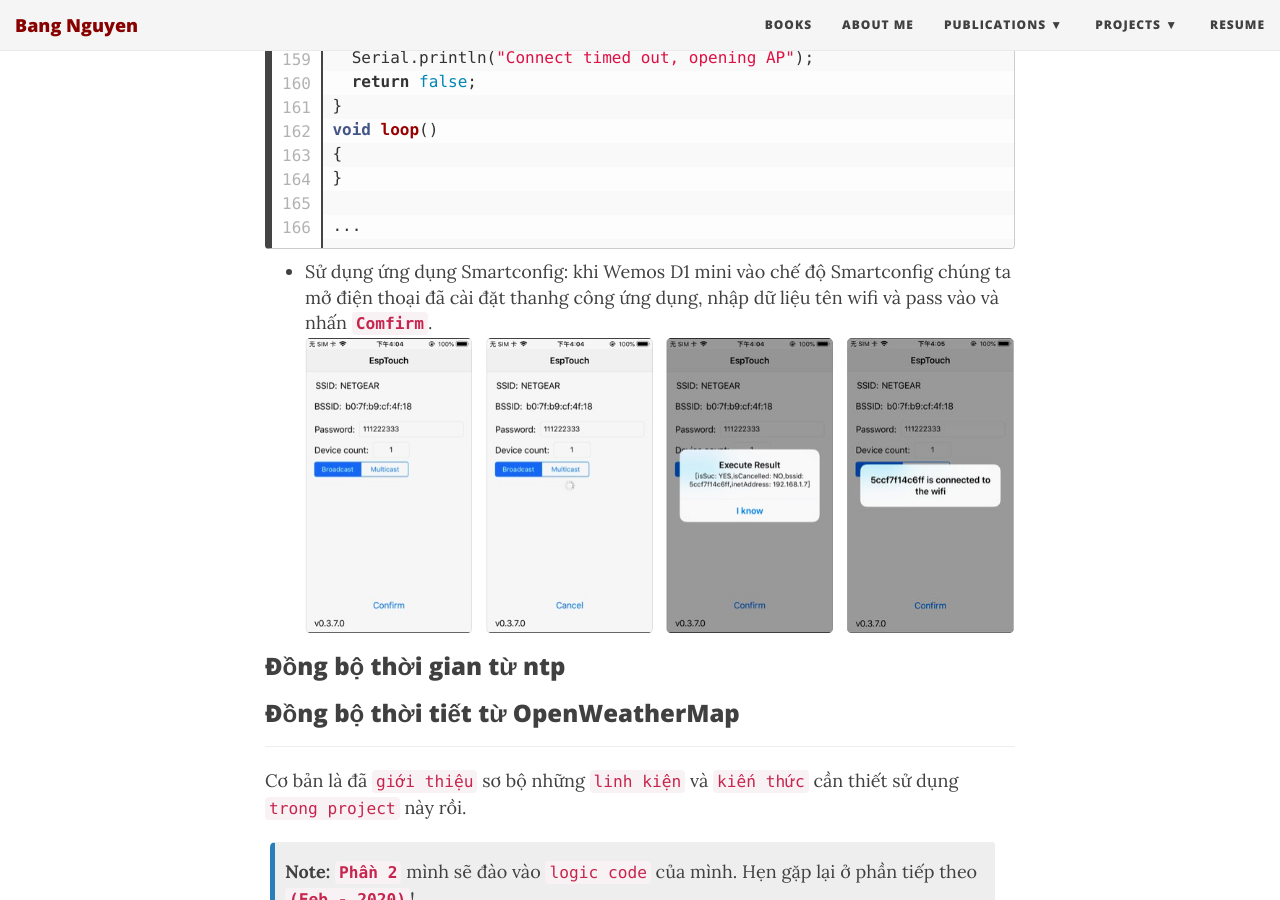
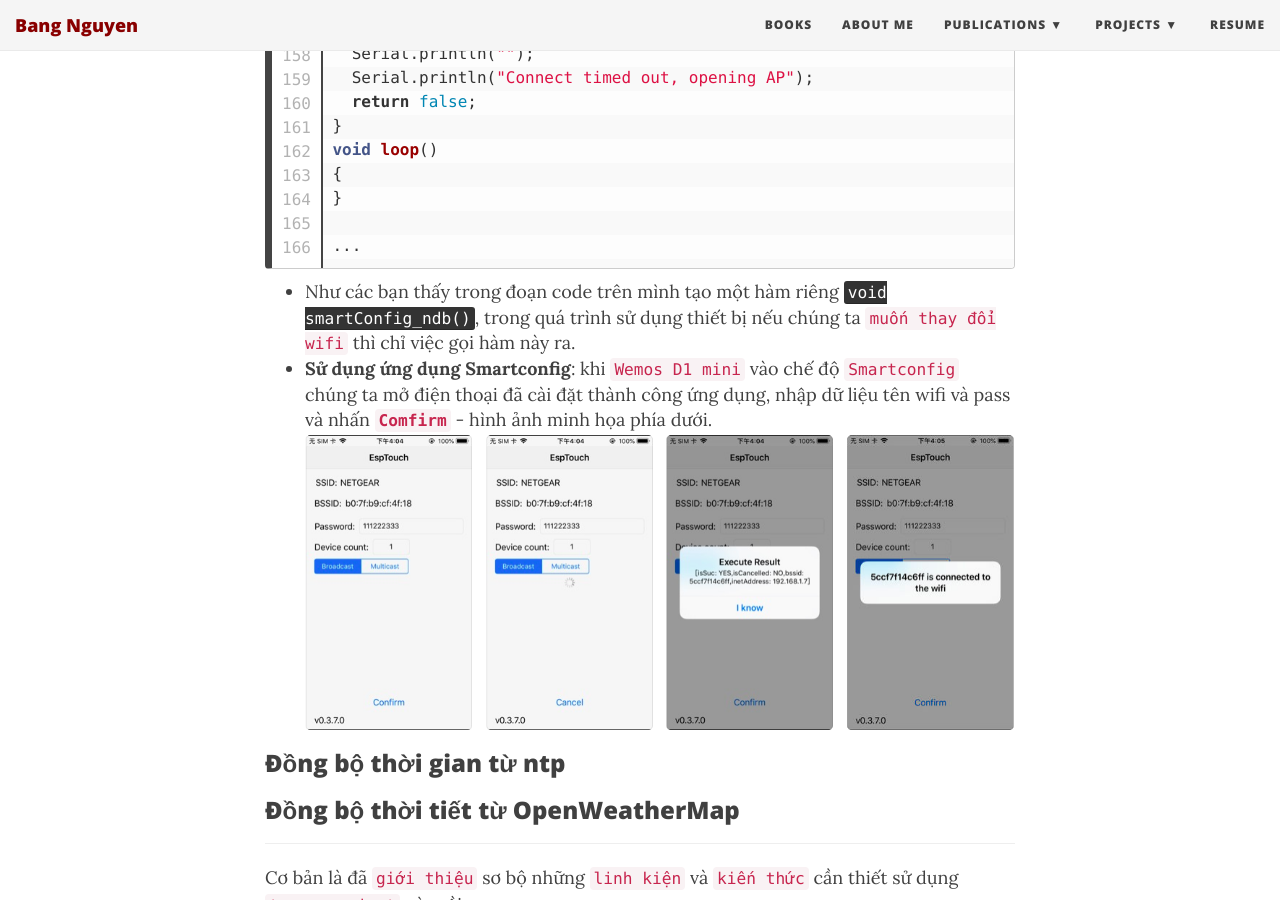
Before and after one commit to tramnguyencute/tramnguyencute.github.io, a Jekyll site: the page built from _posts/2020-01-23-smart-clock.md, in a window 1280 px wide and 900 px high, scrolled down 6591 px. Built offline with Jekyll 4.4.1, drawn with Linux system fonts in a browser that asks for light colours; comment, search, counter and statistics services are not loaded; some of the changed text lies outside the part shown.

Commit message:
Update 2020-01-23-smart-clock.md

```diff
--- a/_posts/2020-01-23-smart-clock.md
+++ b/_posts/2020-01-23-smart-clock.md
@@ -30,14 +30,16 @@
     - Cài trước đi nha, hướng dẫn sử dụng sau.
   - Vào code, chúng ta làm theo `quy trình` sau:
     - **Bước 1.** Thiết bị sẽ `khởi động`.
-    - **Bước 2.** Quá trình đọc `ssid và pass wifi` sẽ được lấy `trong bộ nhớ EEPROM` (với Wemos D1 mini mới mua về thì bước đọc bộ nhớ này sẽ cho ra kết quả rỗng - kết quả rỗng thì bước đăng nhập wifi sẽ không được - Wemos D1 mini sẽ vào `bước 4`).
+    - **Bước 2.** Quá trình đọc `ssid và pass wifi` sẽ được lấy `trong bộ nhớ EEPROM` (với Wemos D1 mini mới mua về thì bước đọc bộ nhớ này sẽ cho ra kết quả rỗng - kết quả rỗng thì bước đăng nhập wifi sẽ không được - Wemos D1 mini sẽ vào `Bước 4`).
     - **Bước 3.** Sử dụng ssid và pass vừa đọc ra để `kết nối wifi`.
     - **Bước 4.** Nếu trong thời gian quy định mà việc kết nối vẫn `không thành công` thì sẽ nhảy vào quá trình `Smartconfig`.
     - **Bước 5.** `Timeout Smartconfig` chúng ta đặt ra là `100 giây` (các bạn muốn bao nhiêu giây thì chỉnh lại, riêng mình thấy 100s là hợp lí sau bao nhiêu lần thử nghiệm).
     - **Bước 6.** Trong thời gian 100 giây chúng ta `mở ứng dụng trên điện thoại`, lúc này màn hình giao diện sẽ yêu cầu chúng ta nhập ssid và pass cho Wemos D1 mini lấy data kết nối, nếu `kết nối thành công` thì ssid và pass sẽ được `lưu vào EEPROM`.
     - **Bước 7.** Nếu `không thành công` sau 100 giây thiết bị sẽ `khởi động lại` và bắt đầu quy trình đầu tiên.
+
     ![Lưu Đồ Giải Thuật](/img/2020-01-23-smart-clock/SSID_PASS_EEPROM_Diagram.png "Lưu Đồ Giải Thuật - Draw.io"){: .center-block :}
-  - Code thực tế:
+
+  - Code giúp ESP8266 - Wemos D1 mini có khả năng lưu trữ và thay đổi wifi:
 
 {% highlight c linenos %}
 #include <ESP8266WiFi.h>
@@ -208,8 +210,9 @@
 ...
 {% endhighlight %}
 
-  - Sử dụng ứng dụng Smartconfig: khi Wemos D1 mini vào chế độ Smartconfig chúng ta mở điện thoại đã cài đặt thanhg công ứng dụng, nhập dữ liệu tên wifi và pass vào và nhấn **`Comfirm`**.
-  ![Hướng dẫn sử dụng ứng dụng](/img/2020-01-23-smart-clock/Help_smartconfig.png){: .center-block :}
+  - Như các bạn thấy trong đoạn code trên mình tạo một hàm riêng <kbd>void smartConfig_ndb()</kbd>, trong quá trình sử dụng thiết bị nếu chúng ta `muốn thay đổi wifi` thì chỉ việc gọi hàm này ra.
+  - **Sử dụng ứng dụng Smartconfig**: khi `Wemos D1 mini` vào chế độ `Smartconfig` chúng ta mở điện thoại đã cài đặt thành công ứng dụng, nhập dữ liệu tên wifi và pass và nhấn **`Comfirm`** - hình ảnh minh họa phía dưới.
+  ![Hướng dẫn sử dụng ứng dụng](/img/2020-01-23-smart-clock/Help_smartconfig.png "Quá trình kết nối Smartconfig qua phương thức ESPTouch"){: .center-block :}
 
 ### Đồng bộ thời gian từ ntp
 
```
